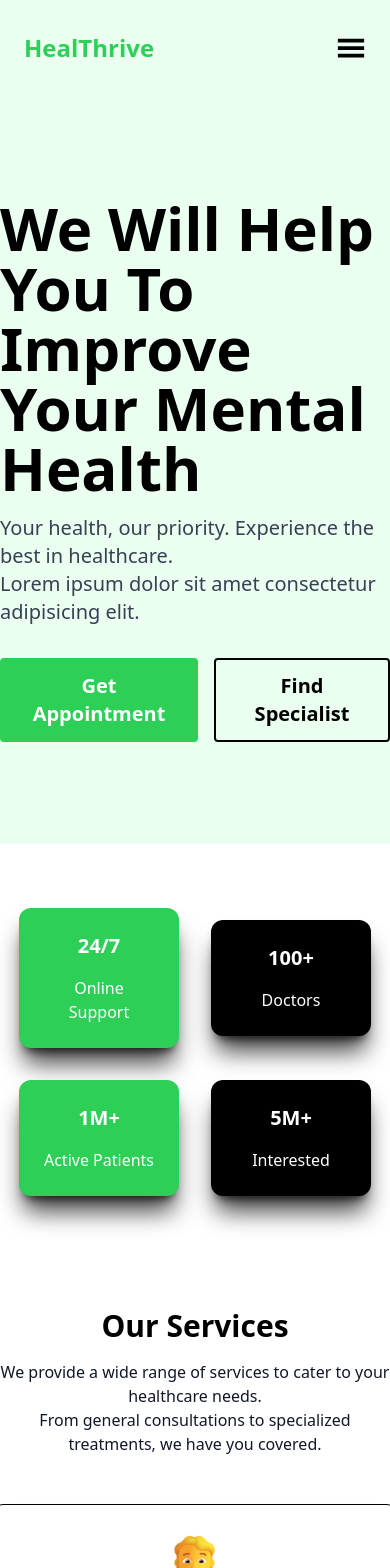
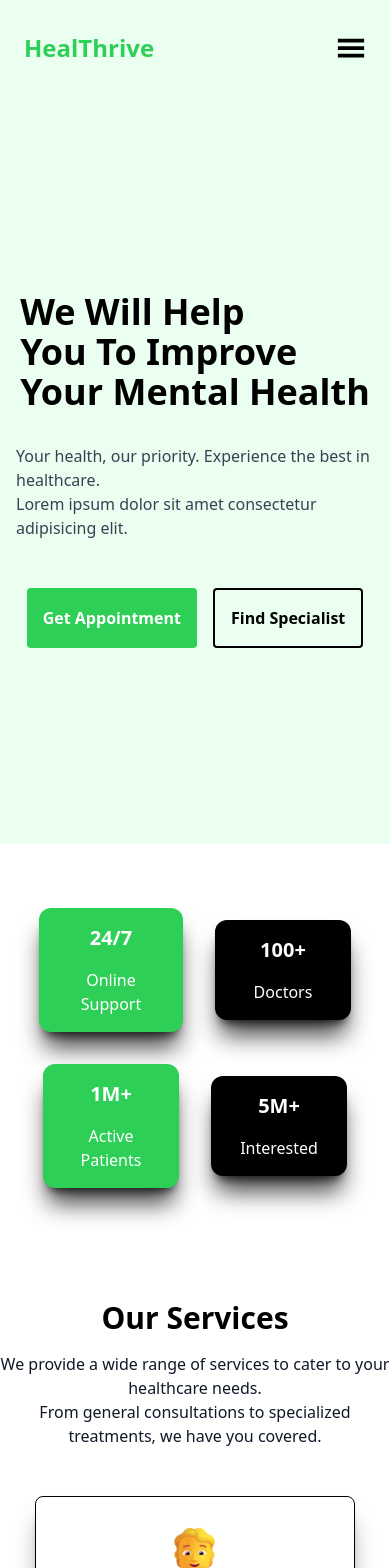
Before and after one commit to Hrushikeshj26/HealThrive, a React (Vite) app in the folder HealThrive/: page / in a window 390 px wide. Shown: the top 1568 px of the page. Built offline with nearby package versions, Linux system fonts and the light colour scheme.

Commit message:
visual changes

```diff
--- a/HealThrive/src/components/Dashbox.jsx
+++ b/HealThrive/src/components/Dashbox.jsx
@@ -2,21 +2,21 @@ import React from 'react'
 
 function Dashbox() {
   return (
-    <div className="flex flex-wrap items-center justify-center py-12 md:py-25 w-full bg-white " data-aos="fade-up" data-aos-delay="400"
+    <div className="flex flex-wrap items-center justify-center py-12 md:py-25" data-aos="fade-up" data-aos-delay="400"
   data-aos-duration="800">
-        <div className="bg-[#2DCF57] shadow-xl/75 rounded-xl md:rounded-4xl m-4 p-6 w-40 md:p-12 md:w-[20rem] text-center text-white cursor-pointer hover:scale-105 transition-transform duration-300">
+        <div className="bg-[#2DCF57] shadow-xl/75 rounded-xl md:rounded-4xl m-4 p-4 w-36 md:p-12 md:w-[20rem] text-center text-white cursor-pointer hover:scale-105 transition-transform duration-300">
             <h2 className='font-bold text-xl md:text-6xl pb-4'>24/7</h2>
             <p>Online Support</p>
         </div>
-        <div className="bg-black shadow-xl/75 rounded-xl md:rounded-4xl m-4 p-6 w-40 md:p-12 md:w-[20rem] text-center text-white cursor-pointer hover:scale-105 transition-transform duration-300">
+        <div className="bg-black shadow-xl/75 rounded-xl md:rounded-4xl m-4 p-4 w-34 md:p-12 md:w-[20rem] text-center text-white cursor-pointer hover:scale-105 transition-transform duration-300">
             <h2 className='font-bold text-xl md:text-6xl pb-4'>100+</h2>
             <p>Doctors</p>
         </div>
-        <div className="bg-[#2DCF57] shadow-xl/75 rounded-xl md:rounded-4xl m-4 p-6 w-40 md:p-12 md:w-[20rem] text-center text-white cursor-pointer hover:scale-105 transition-transform duration-300">
+        <div className="bg-[#2DCF57] shadow-xl/75 rounded-xl md:rounded-4xl m-4 p-4 w-34 md:p-12 md:w-[20rem] text-center text-white cursor-pointer hover:scale-105 transition-transform duration-300">
             <h2 className='font-bold text-xl md:text-6xl pb-4'>1M+</h2>
             <p>Active Patients</p>
         </div>
-        <div className="bg-black shadow-xl/75 rounded-xl md:rounded-4xl m-4 p-6 w-40 md:p-12 md:w-[20rem] text-center text-white cursor-pointer hover:scale-105 transition-transform duration-300">
+        <div className="bg-black shadow-xl/75 rounded-xl md:rounded-4xl m-4 p-4 w-34 md:p-12 md:w-[20rem] text-center text-white cursor-pointer hover:scale-105 transition-transform duration-300">
             <h2 className='font-bold text-xl md:text-6xl pb-4'>5M+</h2>
             <p>Interested</p>
         </div>
--- a/HealThrive/src/components/Hero.jsx
+++ b/HealThrive/src/components/Hero.jsx
@@ -6,11 +6,11 @@ function Hero() {
     <div className='flex justify-between items-center m-auto w-full' id='home' data-aos="flip-up" data-aos-delay="500"
   data-aos-duration="800">
         <div className='flex flex-col justify-center items-center md:items-start'>
-            <h1 className='text-6xl font-bold'>We Will Help <br /> You To Improve <br /> Your Mental Health</h1>
-            <p className='text-xl text-gray-700 mt-4'>Your health, our priority. Experience the best in healthcare. <br /> Lorem ipsum dolor sit amet consectetur adipisicing elit.</p>
+            <h1 className='text-4xl md:text-6xl font-bold'>We Will Help <br /> You To Improve <br /> Your Mental Health</h1>
+            <p className='p-4 md:p-0 md:text-xl text-gray-700 mt-4'>Your health, our priority. Experience the best in healthcare. <br /> Lorem ipsum dolor sit amet consectetur adipisicing elit.</p>
             <div className='flex mt-8'>
-                <button className='bg-[#2DCF57] text-white px-6 py-3 rounded text-xl font-semibold mr-4 cursor-pointer hover:bg-[#4e9e64]'>Get Appointment</button>
-                <button className='px-6 py-3 rounded text-xl font-semibold border-black border-2 hover:bg-[#2DCF57] hover:text-white cursor-pointer'>Find Specialist</button>
+                <button className='bg-[#2DCF57] text-white md:px-6 md:py-3 px-4 py-4 rounded md:text-xl font-semibold mr-4 cursor-pointer hover:bg-[#4e9e64]'>Get Appointment</button>
+                <button className='md:px-6 md:py-3 px-4 py-4 rounded md:text-xl font-semibold border-black border-2 hover:bg-[#2DCF57] hover:text-white cursor-pointer'>Find Specialist</button>
             </div>
         </div>
         <div className='bg-[#2DCF57] w-[600px] h-[600px] rounded-full overflow-hidden hidden md:block'>
--- a/HealThrive/src/components/Registration.jsx
+++ b/HealThrive/src/components/Registration.jsx
@@ -5,7 +5,7 @@ function RegisterForm({onClose}) {
   const [isLogin, setIsLogin] = useState(true);
 
   return (
-    <div className="md:min-h-screen h-screen w-full bg-[#EAFFF0] p-6 flex items-center justify-center ">
+    <div className="md:min-h-screen h-screen w-full bg-[#EAFFF0] md:p-6 flex items-center justify-center ">
       <div className="bg-white p-28 rounded-2xl shadow-2xl w-full md:max-w-md flex flex-col items-center relative">
         <h2 className="text-3xl font-bold text-center text-[#2DCF57] mb-6">
           {isLogin ? 'Login' : 'Sign Up'}
--- a/HealThrive/src/components/Services.jsx
+++ b/HealThrive/src/components/Services.jsx
@@ -6,7 +6,7 @@ function Services() {
     <div className="flex flex-wrap justify-center items-center p-8" id="services" data-aos="fade-right" data-aos-delay="500"
   data-aos-duration="800" >
       {servicesData.map((service, index) => (
-        <div key={index} className="shadow-xl/40 bg-white border-1 rounded-lg m-4 p-6 w-[25rem] text-center hover:shadow-emerald-600 transition-shadow duration-200 cursor-pointer">
+        <div key={index} className="shadow-xl/40 bg-white border-1 rounded-lg m-4 p-6 w-[20rem] md:w-[25rem] text-center hover:shadow-emerald-600 transition-shadow duration-200 cursor-pointer">
           <img src={service.photo} alt={service.title} className="w-auto h-25 mx-auto mb-4" />
           <h3 className="text-xl font-bold mb-2">{service.title}</h3>
           <p className="text-gray-600">{service.info}</p>
--- a/HealThrive/src/components/Testimonials.jsx
+++ b/HealThrive/src/components/Testimonials.jsx
@@ -25,7 +25,7 @@ function Testimonials() {
         At HealThrive, we value our patients' feedback. Here are some testimonials from those who have experienced our care.
       </p>
     <div className="relative w-full max-w-6xl mx-auto flex flex-col items-center justify-center">
-      <div className="w-96 md:w-full max-w-4xl flex items-center justify-center">
+      <div className="w-78 md:w-full max-w-4xl flex items-center justify-center">
         {/* Swiper */}
         <Swiper
           modules={[Navigation, Pagination, Autoplay]}
```
